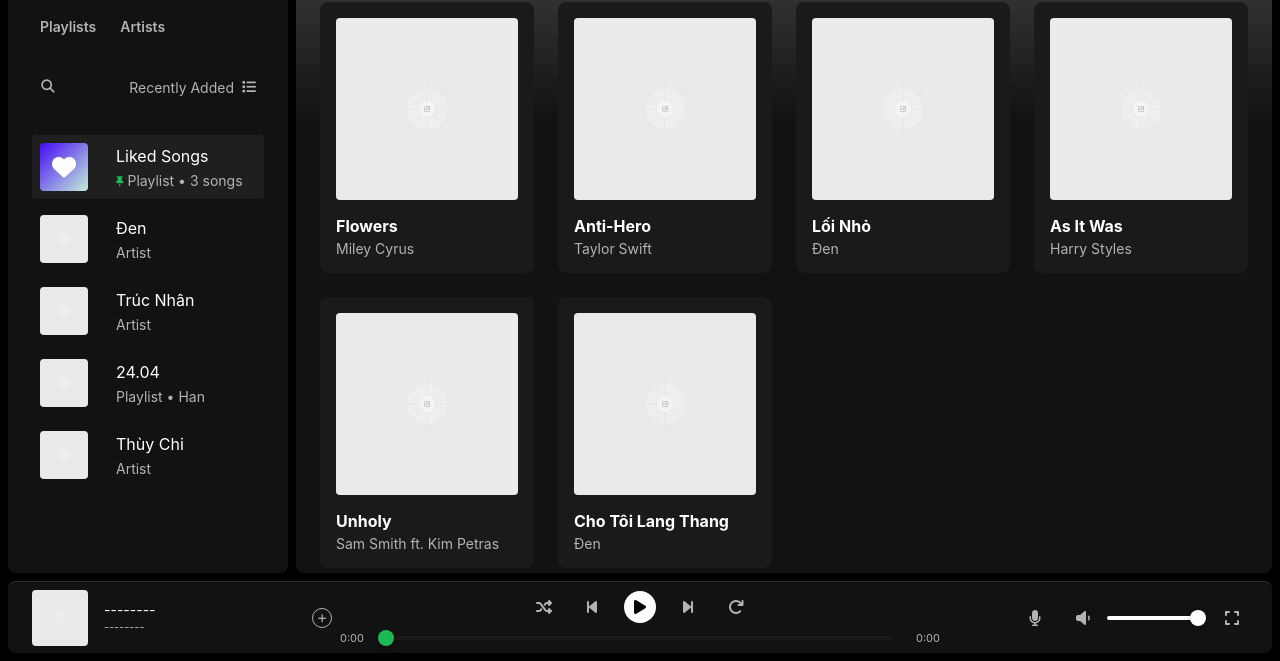
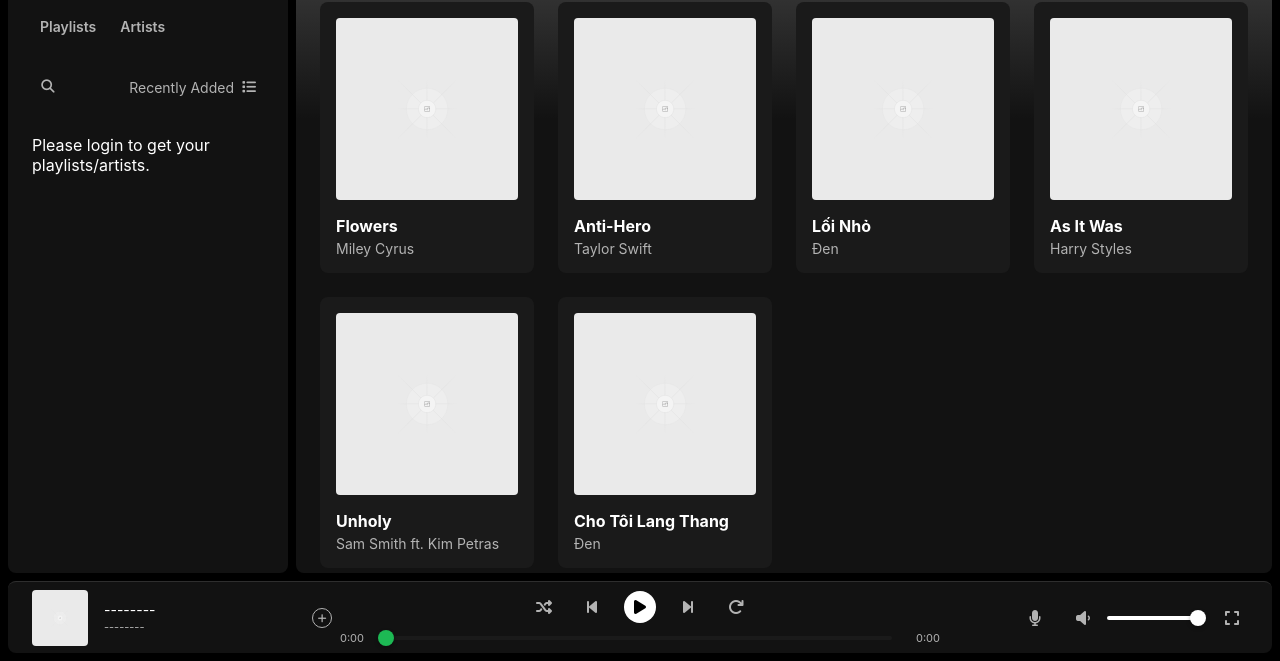
Before and after one commit to Quang-Trung-68/f8-k15-fullstack-module-2, a website with bundled scripts: page index.html in a window 1280 px wide. Shown: the part 139-800 px from the top of the page. Built offline with nearby package versions, Linux system fonts and the light colour scheme; no server answers.

Commit message:
change avt

```diff
--- a/css/components.css
+++ b/css/components.css
@@ -796,6 +796,7 @@
   overflow: hidden;
   cursor: pointer;
   transition: transform var(--transition-fast);
+  display: none;
 }
 
 .user-avatar:hover {
--- a/index.html
+++ b/index.html
@@ -159,66 +159,7 @@
             </div>
           </div>
           <div class="library-content">
-            <div class="library-item library-item-playlist active">
-              <div class="item-icon liked-songs">
-                <i class="fas fa-heart"></i>
-              </div>
-              <div class="item-info">
-                <div class="item-title">Liked Songs</div>
-                <div class="item-subtitle">
-                  <i class="fas fa-thumbtack"></i>
-                  Playlist • 3 songs
-                </div>
-              </div>
-            </div>
-
-            <div class="library-item library-item-artist">
-              <img
-                src="placeholder.svg?height=48&width=48"
-                alt="Đen"
-                class="item-image"
-              />
-              <div class="item-info">
-                <div class="item-title">Đen</div>
-                <div class="item-subtitle">Artist</div>
-              </div>
-            </div>
-
-            <div class="library-item">
-              <img
-                src="placeholder.svg?height=48&width=48"
-                alt="Trúc Nhân"
-                class="item-image"
-              />
-              <div class="item-info">
-                <div class="item-title">Trúc Nhân</div>
-                <div class="item-subtitle">Artist</div>
-              </div>
-            </div>
-
-            <div class="library-item">
-              <img
-                src="placeholder.svg?height=48&width=48"
-                alt="24.03"
-                class="item-image"
-              />
-              <div class="item-info">
-                <div class="item-title">24.04</div>
-                <div class="item-subtitle">Playlist • Han</div>
-              </div>
-            </div>
-
-            <div class="library-item">
-              <img
-                src="placeholder.svg?height=48&width=48"
-                alt="Thùy Chi"
-                class="item-image"
-              />
-              <div class="item-info">
-                <div class="item-title">Thùy Chi</div>
-                <div class="item-subtitle">Artist</div>
-              </div>
-            </div>
+            Please login to get your playlists/artists.
           </div>
         </nav>
       </aside>
```
